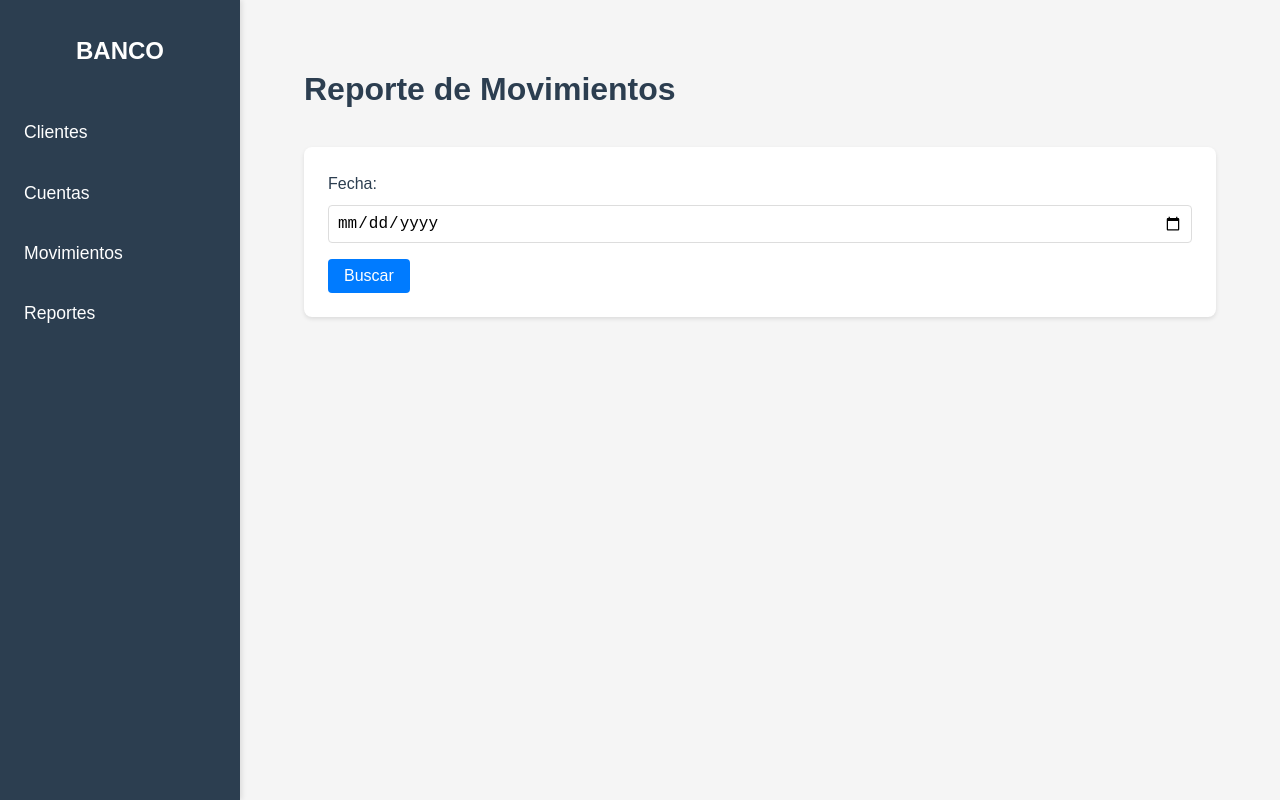
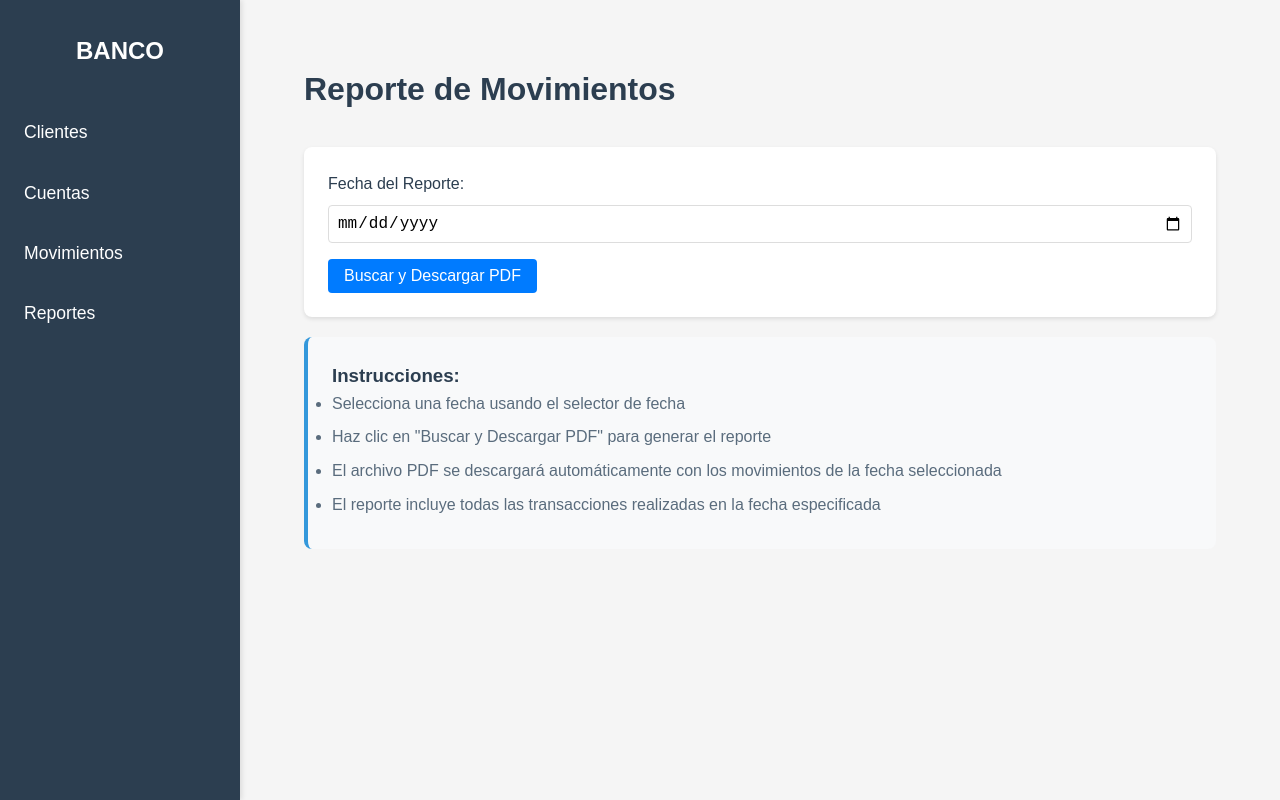
Before and after one commit to JonSuntkd/banking-example, a React (Create React App) app in the folder codereact/banking-system/: page /reports in a window 1280 px wide. Built offline with nearby package versions, Linux system fonts and the light colour scheme.

Commit message:
front end - v10

```diff
--- a/codereact/banking-system/src/presentation/styles/Views.css
+++ b/codereact/banking-system/src/presentation/styles/Views.css
@@ -12,6 +12,45 @@
 .view-header h1 {
   margin: 0;
   color: #2c3e50;
+}
+
+/* Card styles */
+.card {
+  background: white;
+  border-radius: 8px;
+  padding: 1.5rem;
+  margin-bottom: 1.5rem;
+  box-shadow: 0 2px 4px rgba(0,0,0,0.1);
+}
+
+.info-card {
+  background: #f8f9fa;
+  border-radius: 8px;
+  padding: 1.5rem;
+  border-left: 4px solid #3498db;
+}
+
+.info-card h3 {
+  margin-top: 0;
+  color: #2c3e50;
+}
+
+.info-card ul {
+  margin-bottom: 0;
+}
+
+.info-card li {
+  margin-bottom: 0.5rem;
+  color: #5a6c7d;
+}
+
+.error {
+  background: #f8d7da;
+  border: 1px solid #f5c6cb;
+  color: #721c24;
+  padding: 0.75rem;
+  border-radius: 4px;
+  margin: 10px 0;
 }
 
 /* Form styles */
--- a/codereact/banking-system/src/presentation/views/TransactionReport.tsx
+++ b/codereact/banking-system/src/presentation/views/TransactionReport.tsx
@@ -1,55 +1,57 @@
 import React, { useState } from 'react';
-import { Transaction } from '../../domain/entities/Transaction';
-import { TransactionController } from '../../application/controllers/TransactionController';
-import { TransactionApiRepository } from '../../infrastructure/api/TransactionApiRepository';
-import { jsPDF } from 'jspdf';
+import axios from 'axios';
 import '../styles/Views.css';
 
 const TransactionReport: React.FC = () => {
   const [date, setDate] = useState<string>('');
-  const [transactions, setTransactions] = useState<Transaction[]>([]);
-  const controller = new TransactionController(new TransactionApiRepository());
+  const [loading, setLoading] = useState(false);
+  const [error, setError] = useState<string | null>(null);
 
-  const handleSearch = async () => {
+  const handleGenerateReport = async () => {
+    if (!date) {
+      setError('Por favor selecciona una fecha');
+      return;
+    }
+
     try {
-      const data = await controller.getTransactionReport(date);
-      setTransactions(data);
+      setLoading(true);
+      setError(null);
+
+      // Llamar al endpoint para obtener el PDF
+      const response = await axios.get(`/transaction/report?date=${date}`, {
+        responseType: 'blob', // Importante para manejar archivos binarios
+        headers: {
+          'Accept': 'application/pdf'
+        }
+      });
+
+      // Crear un blob URL y descargar el archivo
+      const blob = new Blob([response.data], { type: 'application/pdf' });
+      const url = window.URL.createObjectURL(blob);
+      const link = document.createElement('a');
+      link.href = url;
+      link.download = `reporte-movimientos-${date}.pdf`;
+      document.body.appendChild(link);
+      link.click();
+      link.remove();
+      window.URL.revokeObjectURL(url);
+
     } catch (error) {
-      console.error('Error getting report:', error);
+      console.error('Error generating report:', error);
+      if (axios.isAxiosError(error)) {
+        if (error.response?.status === 404) {
+          setError('No se encontraron movimientos para la fecha seleccionada');
+        } else if (error.response && error.response.status >= 500) {
+          setError('Error del servidor. Por favor, intente más tarde');
+        } else {
+          setError('Error al generar el reporte. Verifique que el servicio esté disponible');
+        }
+      } else {
+        setError('Error inesperado al generar el reporte');
+      }
+    } finally {
+      setLoading(false);
     }
-  };
-
-  const handleDownloadPDF = () => {
-    const doc = new jsPDF();
-
-    // Add title
-    doc.setFontSize(16);
-    doc.text('Reporte de Movimientos', 20, 20);
-
-    // Add date
-    doc.setFontSize(12);
-    doc.text(`Fecha: ${date}`, 20, 30);
-
-    // Add table headers
-    doc.text('Fecha', 20, 40);
-    doc.text('Cuenta', 60, 40);
-    doc.text('Tipo', 100, 40);
-    doc.text('Monto', 140, 40);
-    doc.text('Saldo', 180, 40);
-
-    // Add table content
-    let y = 50;
-    transactions.forEach((transaction) => {
-      doc.text(transaction.date || '', 20, y);
-      doc.text(transaction.accountNumber, 60, y);
-      doc.text(transaction.transactionType, 100, y);
-      doc.text(`$${transaction.amount.toFixed(2)}`, 140, y);
-      doc.text(`$${transaction.balance?.toFixed(2) || '0.00'}`, 180, y);
-      y += 10;
-    });
-
-    // Save the PDF
-    doc.save('reporte-movimientos.pdf');
   };
 
   return (
@@ -60,49 +62,41 @@ const TransactionReport: React.FC = () => {
 
       <div className="card">
         <div className="form-group">
-          <label>Fecha:</label>
+          <label htmlFor="reportDate">Fecha del Reporte:</label>
           <input
+            id="reportDate"
             type="date"
             className="form-control"
             value={date}
             onChange={(e) => setDate(e.target.value)}
+            disabled={loading}
           />
         </div>
-        <button className="btn btn-primary" onClick={handleSearch}>
-          Buscar
+
+        {error && (
+          <div className="error" style={{ color: 'red', margin: '10px 0' }}>
+            {error}
+          </div>
+        )}
+
+        <button
+          className="btn btn-primary"
+          onClick={handleGenerateReport}
+          disabled={loading || !date}
+        >
+          {loading ? 'Generando...' : 'Buscar y Descargar PDF'}
         </button>
       </div>
 
-      {transactions.length > 0 && (
-        <>
-          <table className="table">
-            <thead>
-              <tr>
-                <th>Fecha</th>
-                <th>Número de Cuenta</th>
-                <th>Tipo</th>
-                <th>Monto</th>
-                <th>Saldo</th>
-              </tr>
-            </thead>
-            <tbody>
-              {transactions.map((transaction, index) => (
-                <tr key={index}>
-                  <td>{transaction.date}</td>
-                  <td>{transaction.accountNumber}</td>
-                  <td>{transaction.transactionType}</td>
-                  <td>${transaction.amount.toFixed(2)}</td>
-                  <td>${transaction.balance?.toFixed(2)}</td>
-                </tr>
-              ))}
-            </tbody>
-          </table>
-
-          <button className="btn btn-success" onClick={handleDownloadPDF}>
-            Descargar PDF
-          </button>
-        </>
-      )}
+      <div className="info-card" style={{ marginTop: '20px' }}>
+        <h3>Instrucciones:</h3>
+        <ul>
+          <li>Selecciona una fecha usando el selector de fecha</li>
+          <li>Haz clic en "Buscar y Descargar PDF" para generar el reporte</li>
+          <li>El archivo PDF se descargará automáticamente con los movimientos de la fecha seleccionada</li>
+          <li>El reporte incluye todas las transacciones realizadas en la fecha especificada</li>
+        </ul>
+      </div>
     </div>
   );
 };
```
